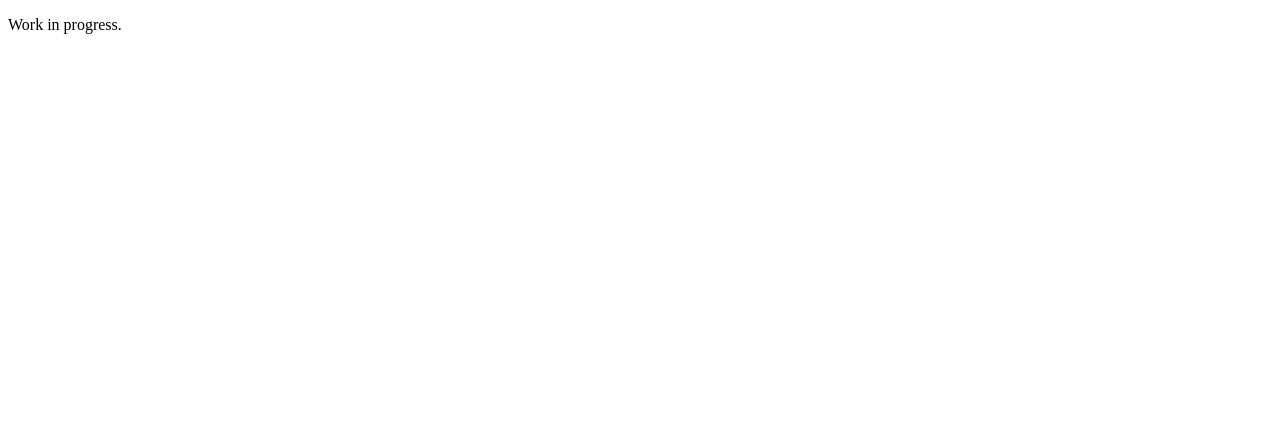
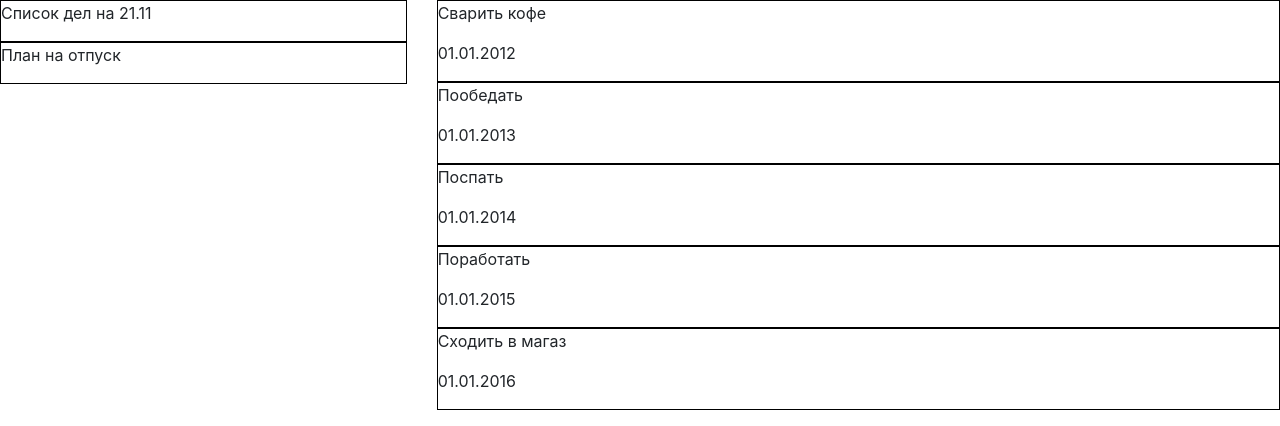
Before and after one commit to dan-kuzbass/to-do-list, a React (Create React App) app: page / in a window 1280 px wide. Shown: the top 426 px of the page. Built offline with nearby package versions, Linux system fonts and the light colour scheme.

Commit message:
some changes

```diff
--- a/src/App.js
+++ b/src/App.js
@@ -1,11 +1,11 @@
 import React, { Component } from 'react';
+import 'bootstrap/dist/css/bootstrap.min.css';
+import MainPage from "../src/views/MainPage";
 
 class App extends Component {
   render() {
     return (
-      <div>
-        <p>Work in progress.</p>
-      </div>
+      <MainPage />
     );
   }
 }
--- a/src/components/Menu/Item/index.jsx
+++ b/src/components/Menu/Item/index.jsx
@@ -0,0 +1,11 @@
+import React, { Component } from 'react';
+
+export default class MenuItem extends Component {
+  render() {
+    return (
+      <div style={{border: "1px solid black"}}>
+        <p className="name">{this.props.name}</p>
+      </div>
+    )
+  }
+}
--- a/src/components/Menu/List/index.jsx
+++ b/src/components/Menu/List/index.jsx
@@ -0,0 +1,18 @@
+import React, { Component } from 'react';
+import MenuItem from "../Item";
+
+export default class MenuList extends Component {
+  lists = [
+    {guid: "1", name: "Список дел на 21.11"},
+    {guid: "2", name: "План на отпуск"}
+  ]
+  render() {
+    return (
+      <div>
+        {this.lists.map(item => {
+          return <MenuItem key={item.guid} name={item.name}/>;
+        })}
+      </div>
+    )
+  }
+}
--- a/src/components/Task/Item/index.jsx
+++ b/src/components/Task/Item/index.jsx
@@ -0,0 +1,12 @@
+import React, { Component } from 'react';
+
+export default class TaskItem extends Component {
+  render() {
+    return (
+      <div style={{border: "1px solid black"}}>
+        <p className="name">{this.props.name}</p>
+        <p className="date">{this.props.date}</p>
+      </div>
+    )
+  }
+}
--- a/src/components/Task/List/index.jsx
+++ b/src/components/Task/List/index.jsx
@@ -0,0 +1,21 @@
+import React, { Component } from 'react';
+import TaskItem from "../Item";
+
+export default class TaskList extends Component {
+  tasks = [
+    {guid: "1", name: "Сварить кофе", date: "01.01.2012"},
+    {guid: "2", name: "Пообедать", date: "01.01.2013"},
+    {guid: "3", name: "Поспать", date: "01.01.2014"},
+    {guid: "4", name: "Поработать", date: "01.01.2015"},
+    {guid: "5", name: "Сходить в магаз", date: "01.01.2016"}
+  ]
+  render() {
+    return (
+      <div>
+        {this.tasks.map(item => {
+          return <TaskItem key={item.guid} name={item.name} date={item.date}/>;
+        })}
+      </div>
+    )
+  }
+}
--- /dev/null
+++ b/src/views/MainPage/index.jsx
@@ -0,0 +1,19 @@
+import React, { Component } from 'react';
+import MenuList from "../../components/Menu/List";
+import TaskList from "../../components/Task/List";
+import { Row, Col } from "react-bootstrap";
+
+export default class MainPage extends Component {
+  render() {
+    return (
+      <Row>
+        <Col md={4}>
+          <MenuList />
+        </Col>
+        <Col md={8}>
+          <TaskList />
+        </Col>
+      </Row>
+    )
+  }
+}
```
